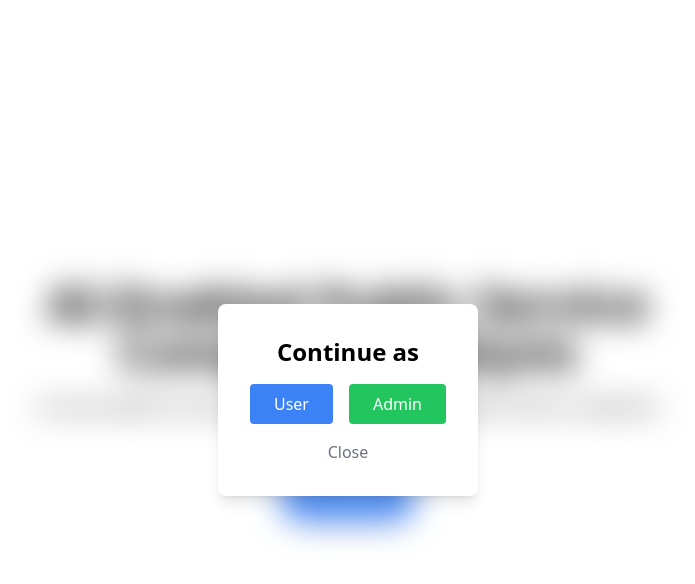
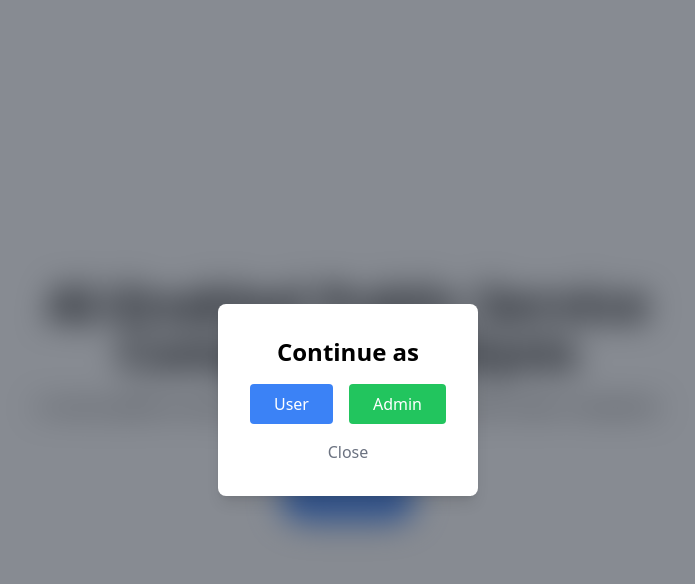
Before and after one commit to Black-Jade0/Prayatn_F, a React (Vite) app in the folder Frontend/: page / in a window 1280 px wide. Both pictures are taken after a click on the button "Get Started". Shown: the top 584 px of the page, without its empty margins (292-987 px from the left). Built offline with nearby package versions, Linux system fonts and the light colour scheme.

Commit message:
homepage tweaks

```diff
--- a/Frontend/src/Pages/Home.jsx
+++ b/Frontend/src/Pages/Home.jsx
@@ -7,7 +7,7 @@ const Home = () => {
         <div className="relative h-screen flex flex-col items-center justify-center bg-cover bg-center transition-all ease-in duration-300">
             <div
                 className={`text-center max-w-2xl ${
-                    isModalOpen ? "blur-lg -z-0" : ""
+                    isModalOpen ? "blur-lg" : ""
                 }`}
             >
                 <h1 className="text-5xl font-bold mb-4">
@@ -25,9 +25,14 @@ const Home = () => {
                 </button>
             </div>
 
-            {isModalOpen ? (
-                <div className="absolute flex items-center justify-center z-30">
-                    <div className="bg-white p-8 rounded-lg shadow-lg text-center">
+            <div className={`absolute flex items-center justify-center w-full ${isModalOpen ? ("scale-100 z-10") : ("scale-0 -z-10")} h-full bg-gray-900 bg-opacity-50`}>
+                <div
+                    className={`bg-white p-8 rounded-lg shadow-lg text-center transition-all duration-300 ease-out transform ${
+                        isModalOpen
+                            ? "scale-100 opacity-100"
+                            : "scale-75 opacity-0"
+                    }`}
+                >
                     <h2 className="text-2xl font-bold mb-4">Continue as</h2>
                     <div className="flex gap-4">
                         <button className="px-6 py-2 bg-blue-500 text-white rounded hover:bg-blue-600">
@@ -45,9 +50,6 @@ const Home = () => {
                     </button>
                 </div>
             </div>
-            ) : (
-                <></>
-            )}
         </div>
     );
 };
```
Also changed, not shown: 1 other file (tests, documents, lock files or other folders). Lines whose indentation alone changed are shown as unchanged.
